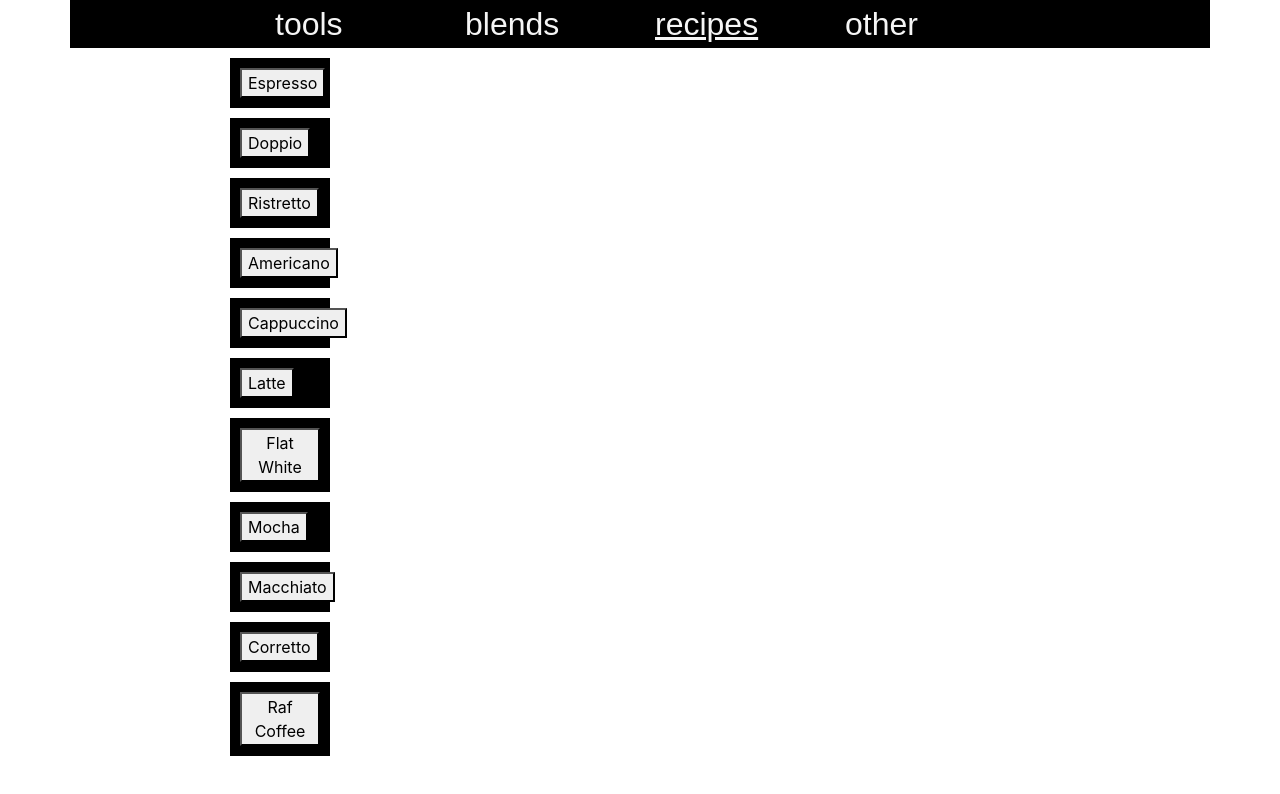
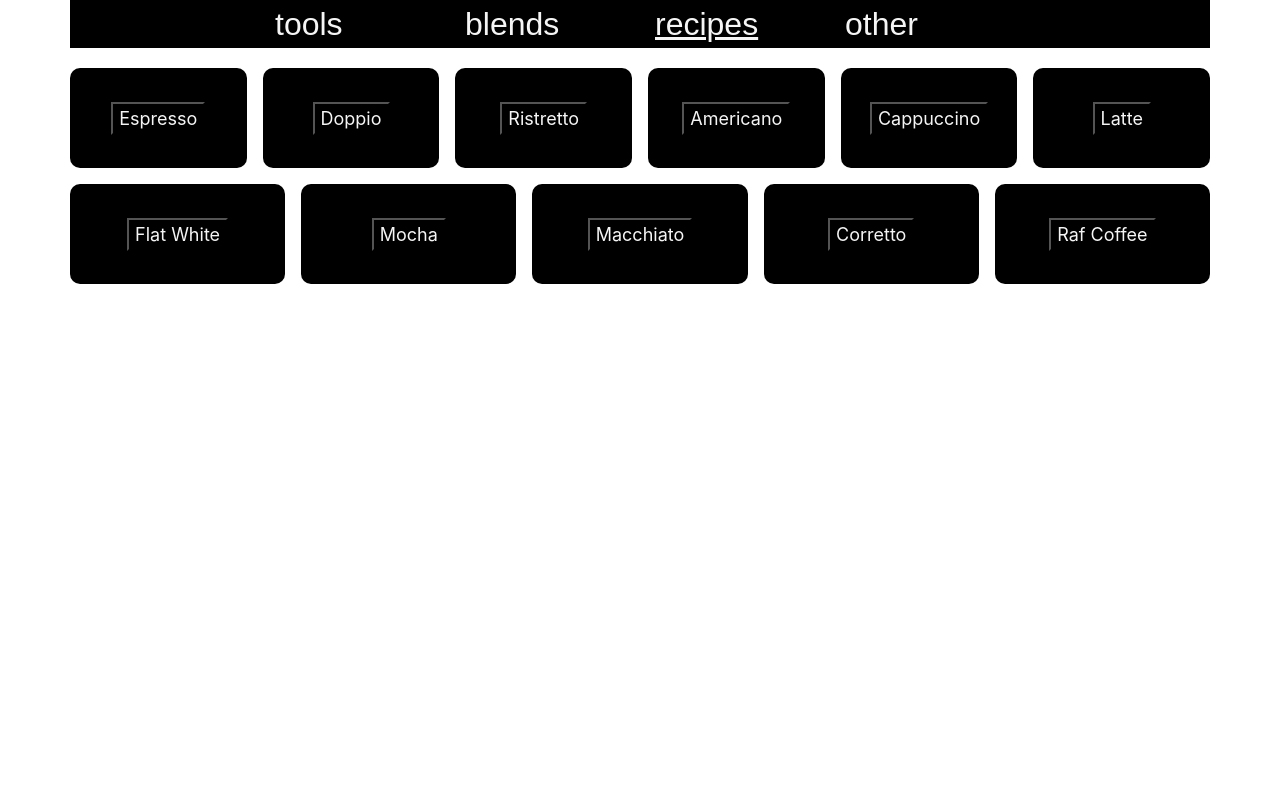
Before and after one commit to fioletmouse/react-coffee, a React (Create React App) app: page /recipes in a window 1280 px wide. Shown: the top 794 px of the page. Built offline with nearby package versions, Linux system fonts and the light colour scheme.

Commit message:
update styles

```diff
--- a/src/coffee-list/CoffeeList.jsx
+++ b/src/coffee-list/CoffeeList.jsx
@@ -28,7 +28,7 @@
       <div className="row">
         {loader && <div> Loading...</div>}
         {!loader && ((recipes && recipes.length > 0)
-          ? <List list={recipes} onClick={selectType} />
+          ? <List list={recipes} onClick={selectType} isSelected={!!code} />
           : <div>No data found</div>)}
         { code && <Article code={code} onClick={selectType} /> }
       </div>
--- /dev/null
+++ b/src/coffee-list/article/Article.css
@@ -0,0 +1,16 @@
+.article_border {
+    border-left: solid 3px black;
+    margin-left: 5%;
+    padding-left: 20px;
+}
+.floating {
+    float: left;
+    margin-right: 15px;
+}
+
+.close_btn {
+    border-radius: 30%;
+    background-color: black;
+    color: white;
+    font-weight: 600;
+}
--- a/src/coffee-list/article/Article.jsx
+++ b/src/coffee-list/article/Article.jsx
@@ -1,30 +1,39 @@
 import PropTypes from 'prop-types';
 import React, { useEffect, useState } from 'react';
 import CoffeeActions from '../../services/data-handler';
-import ArticleHeader from './ArticleHeader';
+import './Article.css';
 
 function Article({ code, onClick }) {
   const [articleData, setArticleData] = useState(null);
   const [loader, setLoader] = useState(true);
 
   useEffect(() => {
+    setLoader(true);
     CoffeeActions.findByCode(code).then((item) => {
-      setArticleData({ name: item.name, imge: item.image, info: item.info });
+      setArticleData({ name: item.name, image: item.image, info: item.info });
       setLoader(false);
     });
   }, [code]);
 
+  if (loader) return <div>Loading...</div>;
   if (!code) return null;
-  if (loader) return <div>Loading...</div>;
+
   return (
-    <div className="col-8" style={{ borderLeft: 'solid 1px black' }}>
+    <div className="col-6 article_border">
       <div className="row">
-        <button type="button" onClick={() => onClick(null)}>Close</button>
-        <ArticleHeader name={articleData.name} />
-        <div className="col-5">
-          <img src={`../static/${articleData.image}`} alt="CoffeeImage" />
+        <div className="col-10">
+          <h3 className="text-center">
+            {articleData.name}
+          </h3>
         </div>
-        <div className="col-7">
+        <div className="col-2 text-right">
+          <button type="button" className="close_btn" onClick={() => onClick(null)}>X</button>
+        </div>
+      </div>
+
+      <div className="row">
+        <div className="col-12">
+          <img src={`../static/${articleData.image}`} alt="CoffeeImage" className="floating" />
           <p className="text-justify">{articleData.info}</p>
         </div>
       </div>
--- a/src/coffee-list/article/ArticleHeader.jsx
+++ b/src/coffee-list/article/ArticleHeader.jsx
@@ -7,6 +7,7 @@
         <h3 className="text-center">
           {props.name}
         </h3>
+        <button type="button" onClick={() => props.onClick(null)}>Close</button>
       </div>
     </div>
   );
--- /dev/null
+++ b/src/coffee-list/list/List.css
@@ -0,0 +1,26 @@
+ div.block {
+  height: 100px;
+  background-color: black;
+  flex: 1 1 calc((100% / 6) - 2rem);
+  border-radius: 10px;
+  display: flex;
+  justify-content: center;
+  align-items: center;
+}
+div.block > button {
+  color: whitesmoke;
+  background-color: black;
+  font-size: large;
+}
+div.block > button:hover {
+  color: #0056b3;
+}
+div.block > button:focus {
+  outline: none;
+}
+.gap_class {
+  gap: 1rem;
+}
+.margin_with_article {
+  margin-left: 5%;
+}
--- a/src/coffee-list/list/List.jsx
+++ b/src/coffee-list/list/List.jsx
@@ -1,17 +1,17 @@
 import PropTypes from 'prop-types';
 import React from 'react';
-import styles from './List.module.css';
+import './List.css';
 
-function List({ list, onClick }) {
+function List({ list, onClick, isSelected }) {
   return (
-    <div className="offset-1 col-2">
-      <ul className={styles.listBody}>
+    <div className={`${isSelected ? 'col-4 margin_with_article' : 'col-12'}`}>
+      <div className="row gap_class">
         { list.map((item) => (
-          <li key={item.code}>
+          <div key={item.code} className="block">
             <button type="button" onClick={() => { onClick(item.code); }}>{item.name}</button>
-          </li>
+          </div>
         ))}
-      </ul>
+      </div>
     </div>
   );
 }
@@ -22,6 +22,10 @@
     name: PropTypes.string.isRequired,
   })).isRequired,
   onClick: PropTypes.func.isRequired,
+  isSelected: PropTypes.bool,
+};
+List.defaultProps = {
+  isSelected: false,
 };
 
 export default List;
--- a/src/coffee-list/list/List.module.css
+++ /dev/null
@@ -1,6 +0,0 @@
-.listBody > li {
-  list-style-type: none; /* Убираем маркеры */
-  padding: 10px;
-  margin: 10px;
-  background-color: black;
- }
--- a/src/shared/header/Header.css
+++ b/src/shared/header/Header.css
@@ -5,6 +5,7 @@
     display: flex;
     justify-content: center;
     align-items: center;
+    margin-bottom: 20px;
 }
 
 .header_btn {
```
